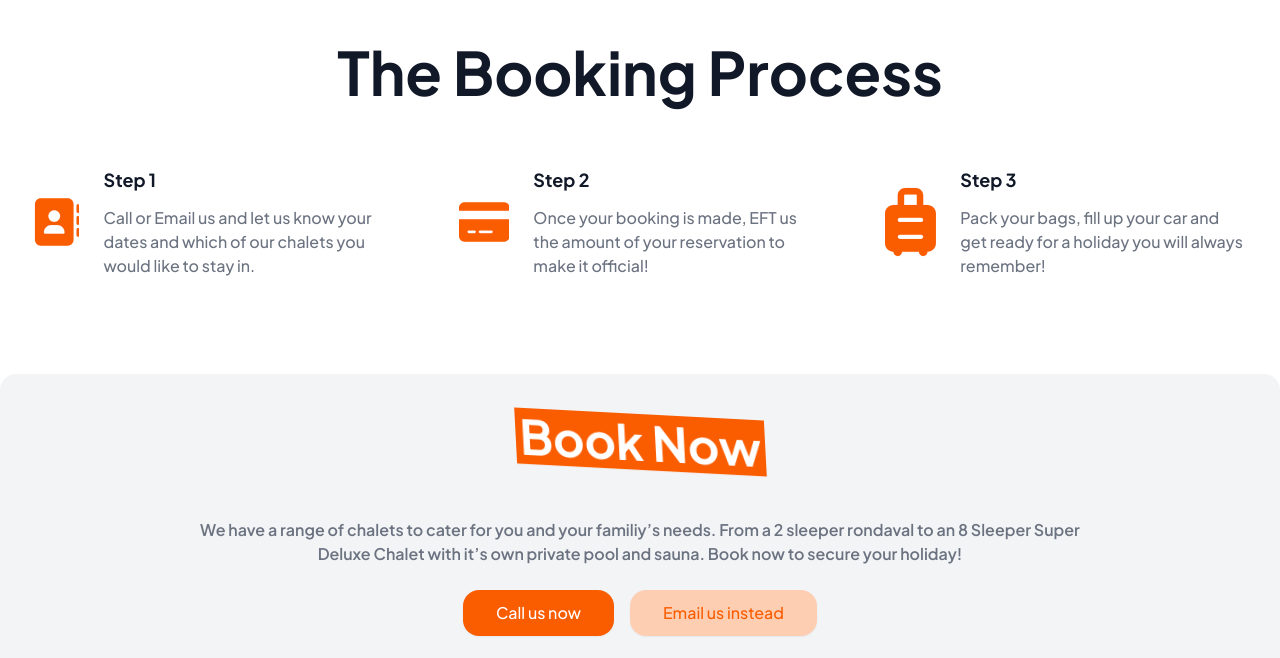
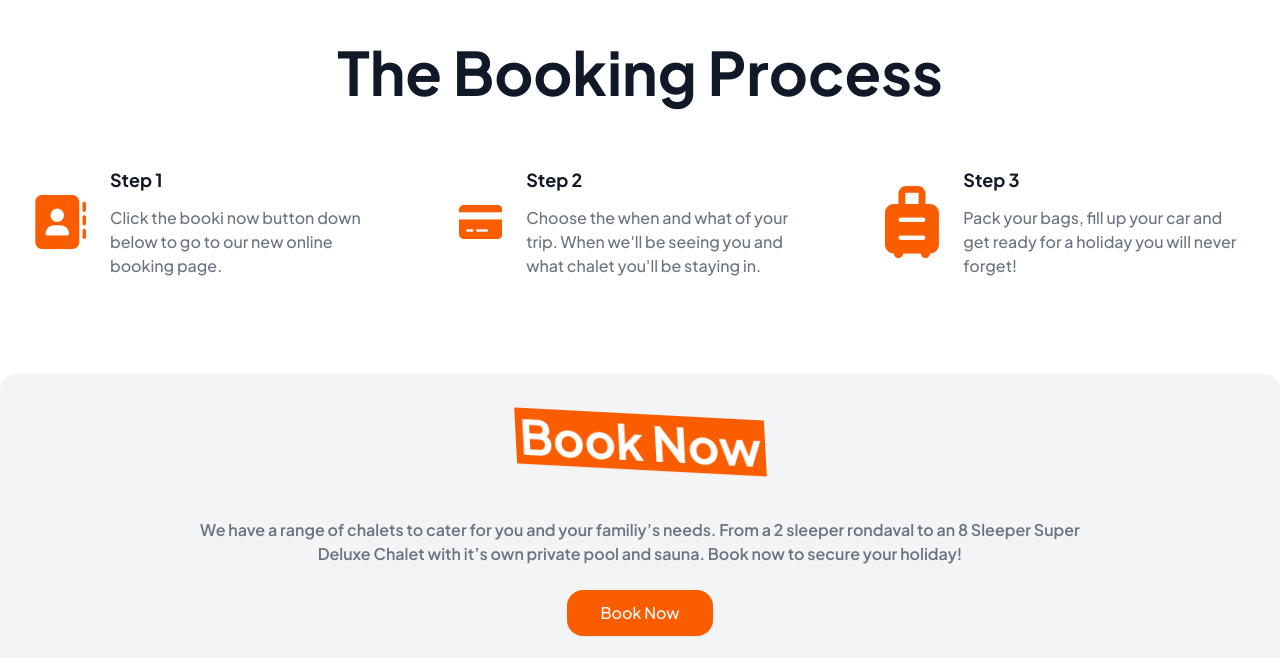
Before and after one commit to lukebricknell/ChampagneLane, a website: page public/book.html in a window 1280 px wide. Shown: the part 142-800 px from the top of the page. Drawn offline with nearby package versions, Linux system fonts and the light colour scheme.

Commit message:
Update book now button

```diff
--- a/public/book.html
+++ b/public/book.html
@@ -128,7 +128,7 @@
               </a>
 
               <a
-                href="book.html"
+                href="https://book.nightsbridge.com/34897"
                 title="Book your stay with us at Champagne Lane"
                 class="inline-flex items-center justify-center px-8 py-2.5 text-base font-medium bg-champagne text-white transition-all duration-200 border border-transparent rounded-2xl shadow-sm hover:bg-champagne-dark focus:outline-none"
                 role="button"
@@ -182,7 +182,7 @@
 
           <div class="flex flex-col mt-6">
             <a
-              href="book.html"
+              href="https://book.nightsbridge.com/34897"
               title="Book your stay now at Champagne Lane."
               class="inline-flex items-center justify-center px-8 py-2.5 text-base font-medium bg-white text-champagne transition-all duration-200 border border-transparent rounded-2xl shadow-sm hover:bg-champagne-ultralight focus:bg-champagne-ultralight focus:outline-none"
               role="button"
@@ -226,8 +226,8 @@
             <div class="mt-4 sm:mt-0 sm:ml-6">
               <p class="text-lg font-bold text-gray-900">Step 1</p>
               <p class="mt-3 text-base font-medium text-gray-500">
-                Call or Email us and let us know your dates and which of our
-                chalets you would like to stay in.
+                Click the booki now button down below to go to our new online
+                booking page.
               </p>
             </div>
           </div>
@@ -247,8 +247,8 @@
             <div class="mt-4 sm:mt-0 sm:ml-6">
               <p class="text-lg font-bold text-gray-900">Step 2</p>
               <p class="mt-3 text-base font-medium text-gray-500">
-                Once your booking is made, EFT us the amount of your reservation
-                to make it official!
+                Choose the when and what of your trip. When we'll be seeing you
+                and what chalet you'll be staying in.
               </p>
             </div>
           </div>
@@ -269,7 +269,7 @@
               <p class="text-lg font-bold text-gray-900">Step 3</p>
               <p class="mt-3 text-base font-medium text-gray-500">
                 Pack your bags, fill up your car and get ready for a holiday you
-                will always remember!
+                will never forget!
               </p>
             </div>
           </div>
@@ -295,20 +295,12 @@
           </h5>
           <div class="mt-6 flex flex-col sm:flex-row justify-center gap-4">
             <a
-              href="tel:0364681215"
-              title="Call us now to book your holiday!"
+              href="https://book.nightsbridge.com/34897"
+              title="The book now button that takes you to our online booking platform."
               class="inline-flex items-center justify-center px-8 py-2.5 text-base font-medium bg-champagne text-white transition-all duration-200 border border-transparent rounded-2xl shadow-sm hover:-translate-y-1 focus:-translate-y-1 animate animate__animated animate__fadeInUp animate__fast"
               role="button"
             >
-              Call us now
-            </a>
-            <a
-              href="mailto:admin@champagnelane.co.za?subject=Booking a holiday at Champagne Lane."
-              title="Email us to book your holiday!"
-              class="inline-flex items-center justify-center px-8 py-2.5 text-base font-medium bg-champagne-ultralight text-champagne transition-all duration-200 border border-transparent rounded-2xl shadow-sm hover:-translate-y-1 focus:-translate-y-1 animate animate__animated animate__fadeInUp"
-              role="button"
-            >
-              Email us instead
+              Book Now
             </a>
           </div>
         </div>
```
Also changed, not shown: public/accommodation.html (+2 -2 lines), public/contact-us.html (+2 -2 lines), public/entertainment.html (+2 -2 lines), public/index.html (+2 -2 lines), public/privacy-policy.html (+1 -1 lines), public/time-share.html (+2 -2 lines).
